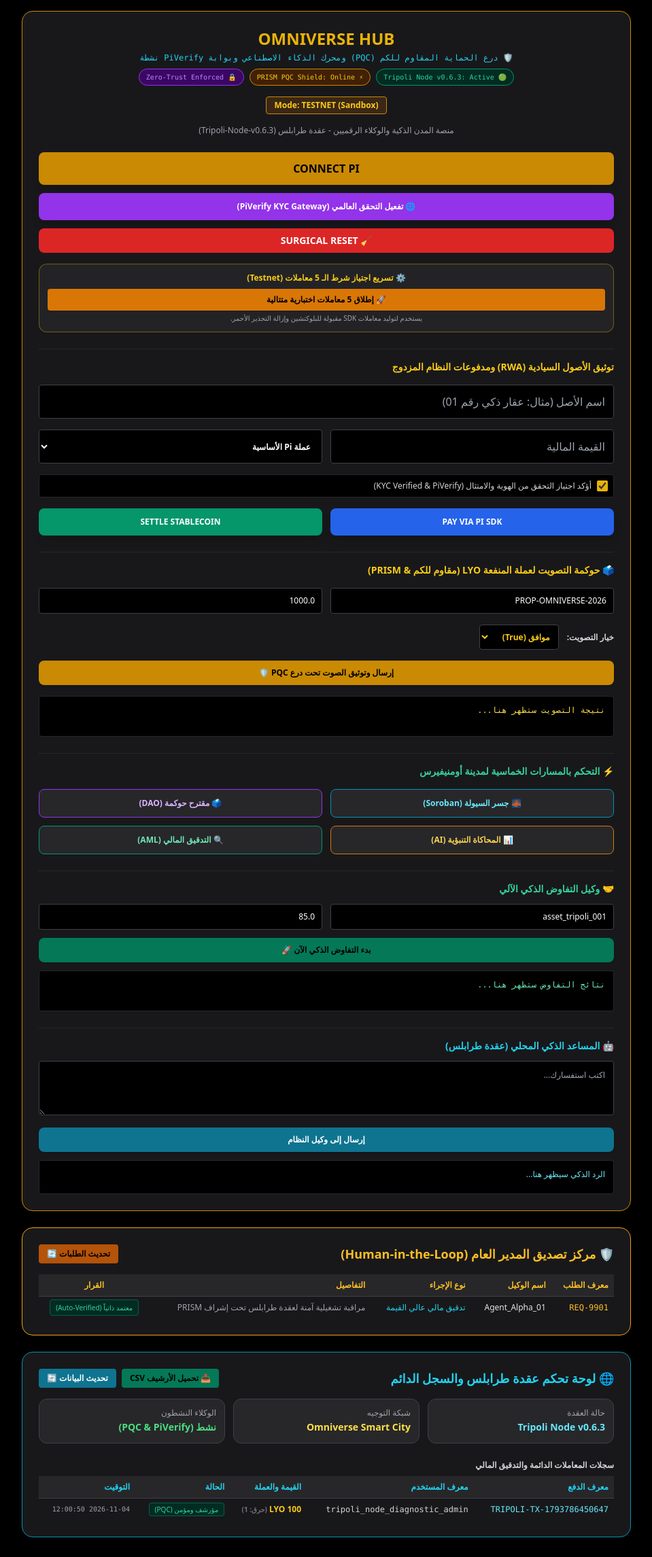
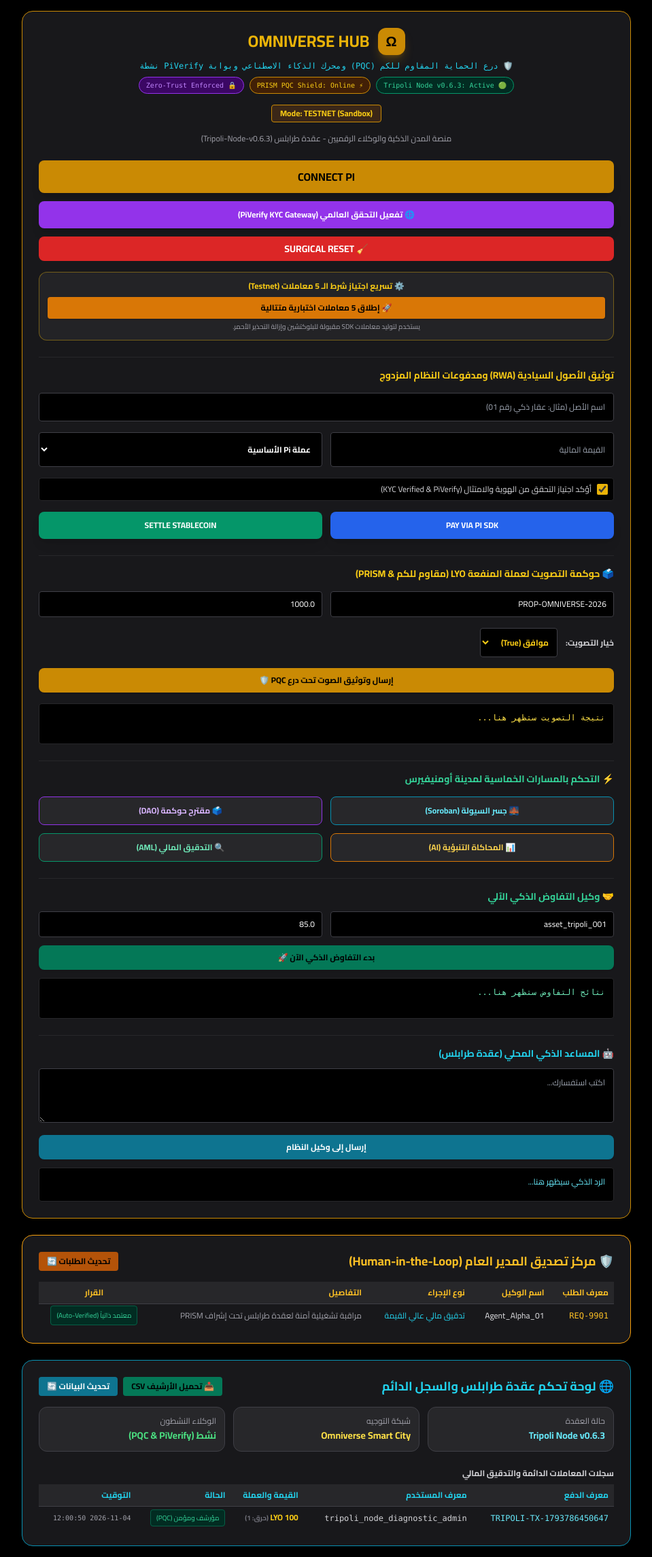
Before and after one commit to Abdlkadrpi/Pi_Omniverse, a Flask app: page / in a window 1280 px wide. Shown: the whole page at 68% size, without its empty margins (160-1119 px from the left). Before the commit the page ends 2262 px from the top, so only its background shows below. Run offline with Flask 3, Linux system fonts and the light colour scheme; data comes from the database, SQL or seed files in the repository; some libraries are stand-ins or nearby versions.

Commit message:
feat: successfully deploy upgraded UI dashboard and full modular server stack

```diff
--- a/templates/index.html
+++ b/templates/index.html
@@ -6,13 +6,20 @@
     <title>Omniverse Hub - Sovereign Gateway & Tripoli Node v0.6.3</title>
     <script src="https://sdk.minepi.com/pi-sdk.js"></script>
     <script src="https://cdn.tailwindcss.com"></script>
+    <link href="https://fonts.googleapis.com/css2?family=Cairo:wght@400;600;700;900&display=swap" rel="stylesheet">
+    <style>
+        body { font-family: 'Cairo', sans-serif; }
+    </style>
 </head>
 <body class="bg-black text-white p-4">
     <div class="max-w-4xl mx-auto space-y-6">
 
         <!-- البطاقة الرئيسية لتطبيق Omniverse مع شارات التحقق الحية وحالة الأمان -->
         <div class="bg-zinc-900 p-6 rounded-2xl border border-yellow-600 shadow-xl">
-            <h1 class="text-2xl text-yellow-500 font-bold mb-1 text-center">OMNIVERSE HUB</h1>
+            <div class="flex items-center justify-center space-x-3 space-x-reverse mb-2">
+                <div class="w-10 h-10 bg-yellow-600 rounded-xl flex items-center justify-center font-black text-xl text-black shadow-lg shadow-yellow-600/30">Ω</div>
+                <h1 class="text-2xl text-yellow-500 font-bold text-center">OMNIVERSE HUB</h1>
+            </div>
             <p class="text-xs text-center text-cyan-400 font-mono mb-2">🛡️ درع الحماية المقاوم للكم (PQC) ومحرك الذكاء الاصطناعي وبوابة PiVerify نشطة</p>
 
             <!-- مؤشرات الأمان الحية (Live Telemetry Badges) المضافة بصرياً -->
@@ -46,9 +53,9 @@
 
             <div class="space-y-4 border-t border-zinc-800 pt-4">
                 <h2 class="text-sm font-bold text-yellow-400">توثيق الأصول السيادية (RWA) ومدفوعات النظام المزدوج</h2>
-                <input id="assetName" placeholder="اسم الأصل (مثال: عقار ذكي رقم 01)" class="w-full bg-black p-3 border border-zinc-700 rounded text-white focus:border-yellow-500 outline-none">
+                <input id="assetName" placeholder="اسم الأصل (مثال: عقار ذكي رقم 01)" class="w-full bg-black p-3 border border-zinc-700 rounded text-white focus:border-yellow-500 outline-none text-xs">
                 <div class="grid grid-cols-2 gap-3">
-                    <input id="assetVal" type="number" step="0.01" placeholder="القيمة المالية" class="w-full bg-black p-3 border border-zinc-700 rounded text-white focus:border-yellow-500 outline-none">
+                    <input id="assetVal" type="number" step="0.01" placeholder="القيمة المالية" class="w-full bg-black p-3 border border-zinc-700 rounded text-white focus:border-yellow-500 outline-none text-xs">
                     <select id="assetCurrency" class="w-full bg-black p-3 border border-zinc-700 rounded text-white focus:border-yellow-500 outline-none text-xs font-bold">
                         <option value="PI">عملة Pi الأساسية</option>
                         <option value="OUSD">عملة مستقرة (OUSD)</option>
```
Also changed, not shown: 1 other file.
